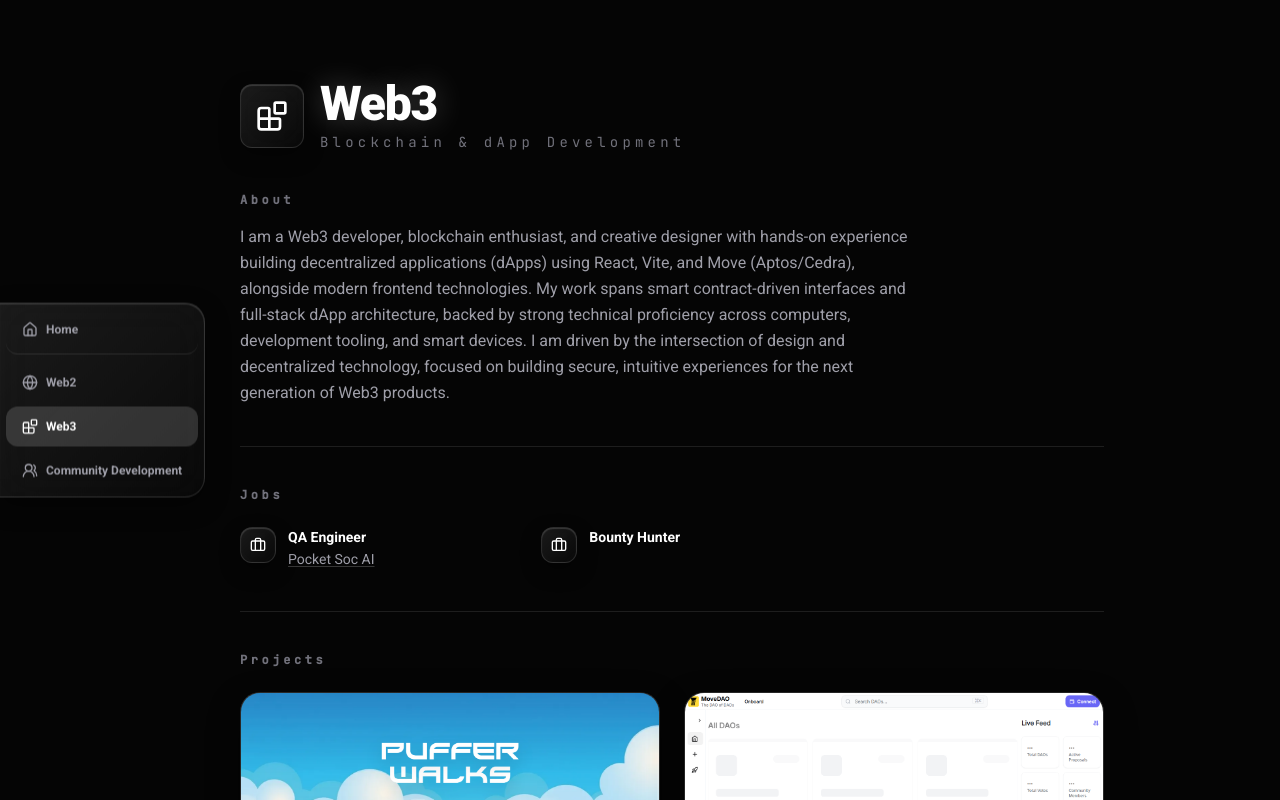
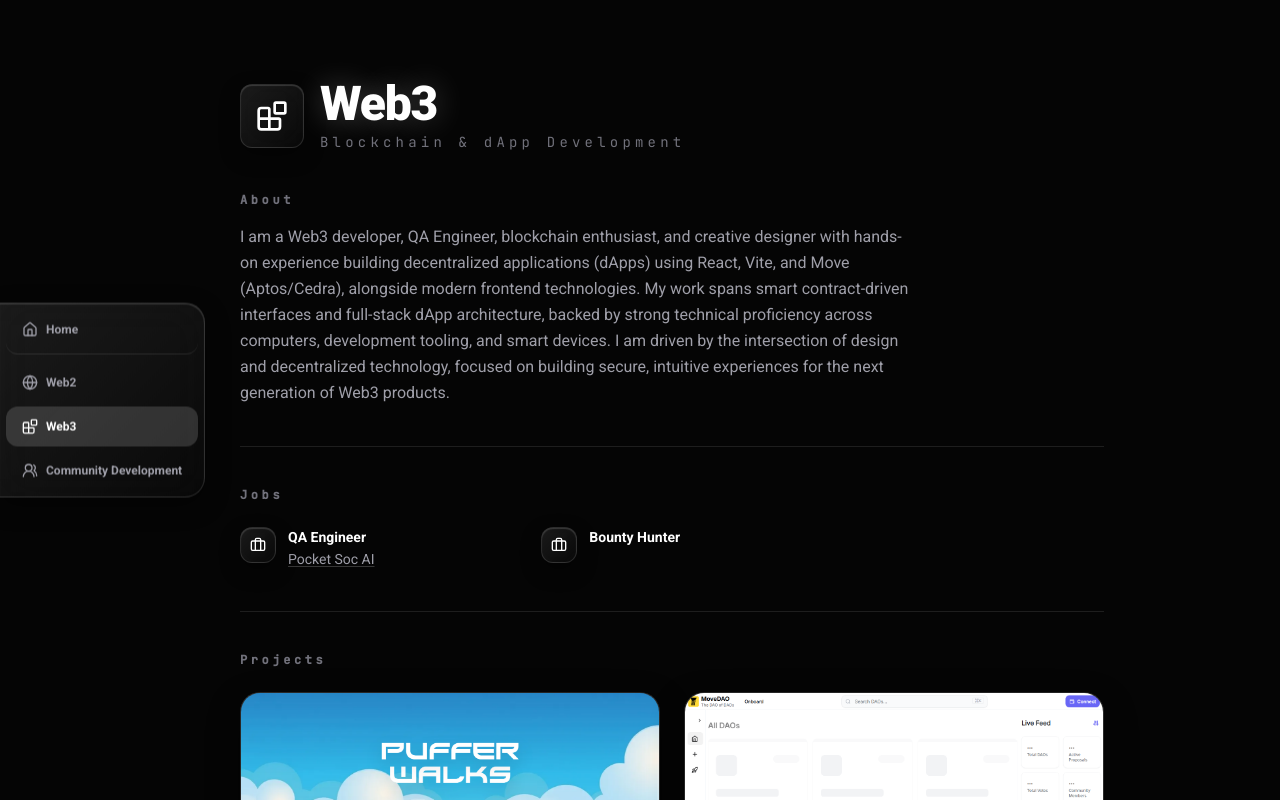
Before and after one commit to NileDex/My-Portfolio, a React (Vite) app: page /web3 in a window 1280 px wide. Shown: the top 800 px of the page. Built offline with nearby package versions, Linux system fonts and the light colour scheme.

Commit message:
feat: add Web3 portfolio page with project, role, and illustration sections

```diff
--- a/src/pages/Web3Page.tsx
+++ b/src/pages/Web3Page.tsx
@@ -4,7 +4,7 @@ import PageTransition from '../components/PageTransition';
 import SocialLinks from '../components/socials/SocialLinks';
 
 const about =
-  'I am a Web3 developer, blockchain enthusiast, and creative designer with hands-on experience building decentralized applications (dApps) using React, Vite, and Move (Aptos/Cedra), alongside modern frontend technologies. My work spans smart contract-driven interfaces and full-stack dApp architecture, backed by strong technical proficiency across computers, development tooling, and smart devices. I am driven by the intersection of design and decentralized technology, focused on building secure, intuitive experiences for the next generation of Web3 products.';
+  'I am a Web3 developer, QA Engineer, blockchain enthusiast, and creative designer with hands-on experience building decentralized applications (dApps) using React, Vite, and Move (Aptos/Cedra), alongside modern frontend technologies. My work spans smart contract-driven interfaces and full-stack dApp architecture, backed by strong technical proficiency across computers, development tooling, and smart devices. I am driven by the intersection of design and decentralized technology, focused on building secure, intuitive experiences for the next generation of Web3 products.';
 
 const jobs = [
   { role: 'QA Engineer', org: 'Pocket Soc AI', href: 'https://pocketsoc.me/' },
```
